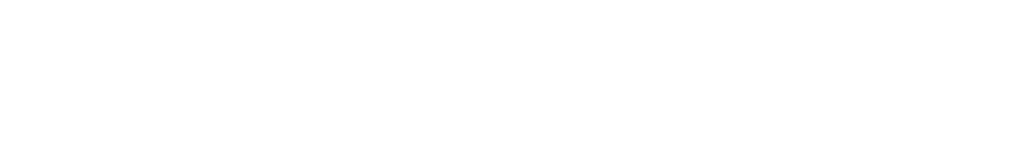
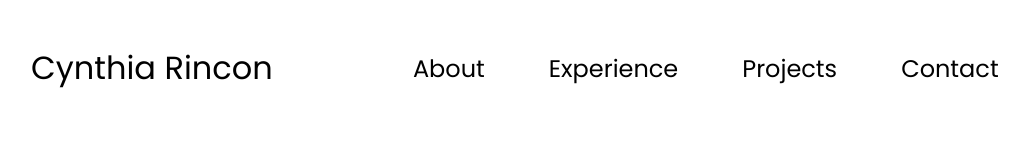
Before and after one commit to cynthiarincon/cynthia-portfolio, a plain HTML site: page index.html in a window 1280 px wide. Shown: the whole page, without its empty margins (39-1068 px from the left). Drawn offline with Linux system fonts and the light colour scheme.

Commit message:
add navigation bar

```diff
--- a/index.html
+++ b/index.html
@@ -3,9 +3,25 @@
 <head>
     <meta charset="UTF-8">
     <meta name="viewport" content="width=device-width, initial-scale=1.0">
-    <title>Portfolio</title>
+    <title>Cynthia Rincon</title>
+    <link rel="stylesheet" href="css/style.css">
+    <link rel="preconnect" href="https://fonts.googleapis.com">
+    <link rel="preconnect" href="https://fonts.gstatic.com" crossorigin>
+    <link href="https://fonts.googleapis.com/css2?family=Montserrat:wght@300&family=Poppins:wght@300;400;500;600&display=swap" rel="stylesheet">
 </head>
 <body>
+    <nav id="desktop-nav">
+        <div class="logo">Cynthia Rincon</div>
 
+        <div>
+            <ul class="nav-links">
+                <li><a href="about">About</li>
+                <li><a href="experience">Experience</li>
+                <li><a href="projects">Projects</li>
+                <li><a href="contact">Contact</li>
+            </ul>
+        </div>
+    </nav>
+    <script src="script.js"></script>
 </body>
 </html>
--- a/style.scss
+++ b/style.scss
@@ -1 +1,70 @@
-//My SASS
+//Variables
+$font1: "Poppins", sans-serif;
+$grey: rgb(85, 85, 85);
+$medium-grey: rgb(111, 111, 111);
+$light-grey: rgb(181, 181, 181);
+//possible accent colors I like
+$navy: #0A2540;
+$teal: #2EC4B6;
+$blue-green: #0FB9B1;
+
+*{
+    margin: 0;
+    padding: 0;
+};
+
+html{
+    scroll-behavior: smooth;
+}
+
+body{
+    font-family: $font1;
+};
+
+p{
+    color: $grey;
+}
+
+/* TRANSITION */
+a,
+.btn{
+    transition: all 300ms ease;
+}
+
+/* DESKTOP NAV */
+nav, .nav-links{
+    display: flex;
+}
+
+nav {
+    justify-content: space-around;
+    align-items: center;
+    height: 17vh;
+}
+
+.nav-links{
+    gap: 2rem;
+    list-style: none;
+    font-size: 1.5rem;
+}
+
+a{
+    color:black;
+    text-decoration: none;
+    text-decoration-color: white;
+}
+
+a:hover{
+    color: $medium-grey;
+    text-decoration: underline;
+    text-decoration-color: $light-grey;
+    text-underline-offset: 1rem;
+};
+
+.logo{
+    font-size: 2rem;
+}
+
+.logo:hover{
+    cursor: default;
+}
```
Also changed, not shown: css/style.css (added).
